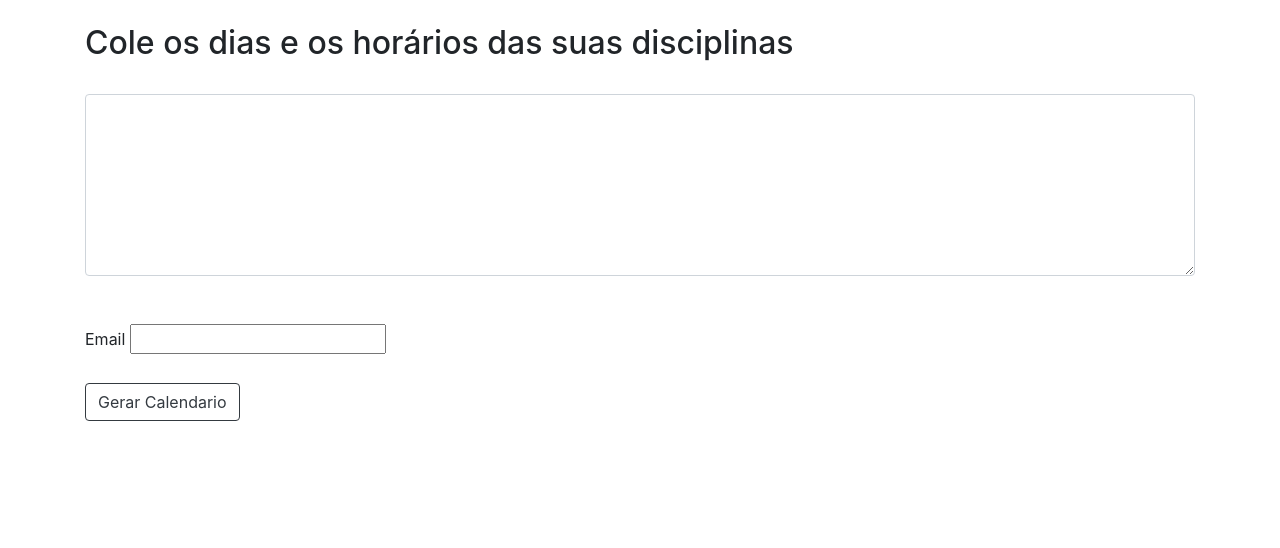
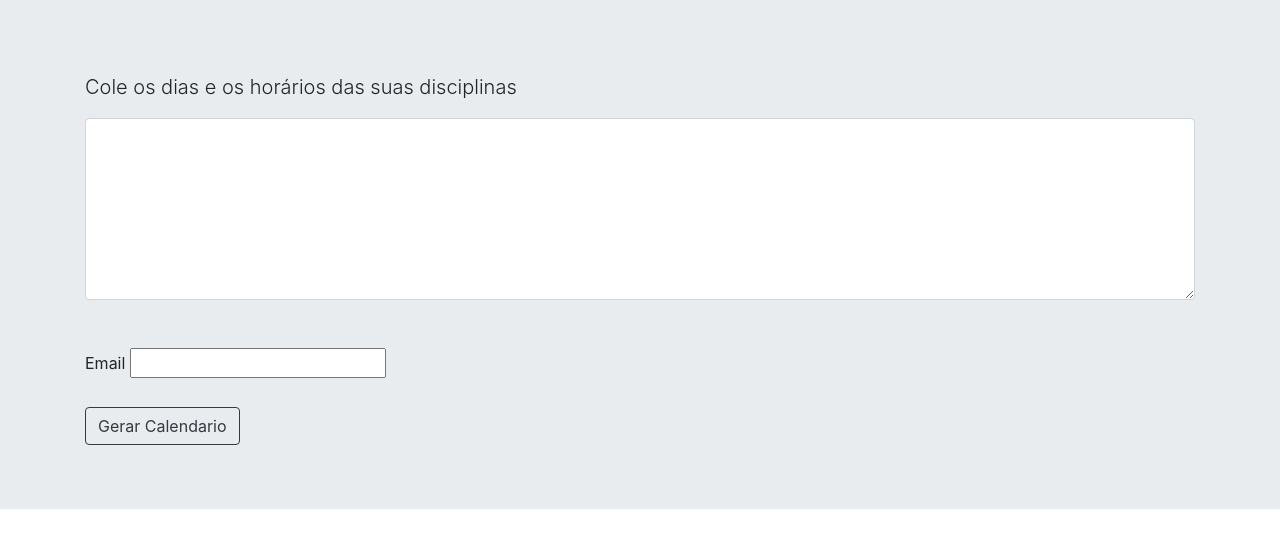
Before and after one commit to kevin-weitgenant/UniversityCalendarAutomation, a Flask app: page / in a window 1280 px wide. Shown: the part 62-610 px from the top of the page. Run offline with Flask 2, Linux system fonts and the light colour scheme.

Commit message:
jumbotroon

```diff
--- a/templates/home.html
+++ b/templates/home.html
@@ -1,9 +1,8 @@
 {% extends 'base.html' %} {% block content %}
-
-<br />
-<div class="container" align="left">
-  <h2>Cole os dias e os horários das suas disciplinas</h1>
-  <br>
+<div class="jumbotron jumbotron-fluid">
+  <div class="container">
+    <h1 class="display-4"></h1>
+    <p class="lead">Cole os dias e os horários das suas disciplinas</p>
     <form method="POST">
       {{form.hidden_tag()}} {{form.body(class="form-control", rows = "7")}}
       <br />
@@ -13,6 +12,8 @@
       <br />
       {{form.submit(class="btn btn-outline-dark")}}
     </form>
+
+  </div>
 </div>
 
 {% endblock %}
```
Lines whose indentation alone changed are shown as unchanged.
